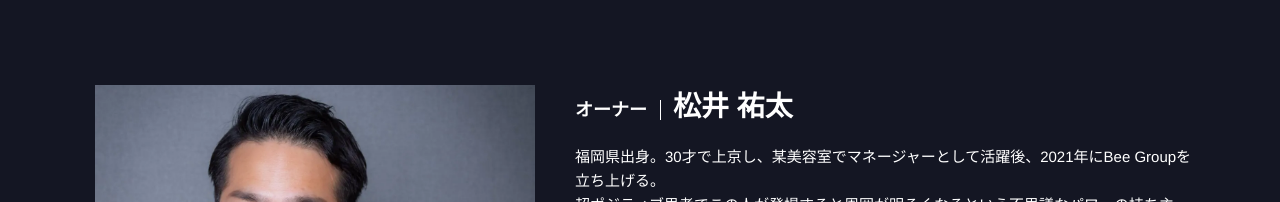
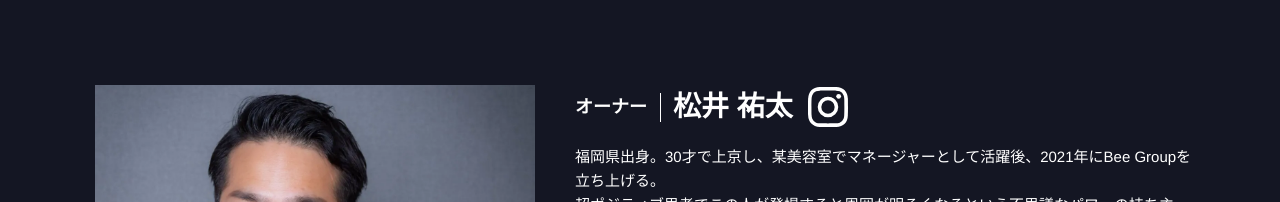
Before and after one commit to kamy0042/bee_group_web, a Next.js app: page /staff in a window 1280 px wide. Shown: the part 665-867 px from the top of the page. Built offline with nearby package versions, Linux system fonts and the light colour scheme.

Commit message:
インスタのリンク先を各スタッフに変更

```diff
--- a/components/template/Footer.js
+++ b/components/template/Footer.js
@@ -37,9 +37,6 @@ const Footer = () => (
                 <a href="https://www.facebook.com/Beedandy.01/" target="_blank">
                     <img src="/img/icon_fb.png" alt="bee_dandy facebook" width="40px" height="40px" />
                 </a>
-                <a href="https://www.instagram.com/beedandy.01_official/" target="_blank">
-                    <img src="/img/icon_ig.svg" alt="bee_dandy instagram" width="40px" height="40px" />
-                </a>
             </div>
             <div className={styles.btn}>
                 <ReserveButton />
--- a/pages/staff/index.js
+++ b/pages/staff/index.js
@@ -6,12 +6,15 @@ import useIsSafari from "../../libs/useIsSafari";
 
 const Staff = () => {
     const isSafari = useIsSafari();
-    const StaffProfile = ({ className, position, staffName, profile, message }) => (
+    const StaffProfile = ({ className, position, staffName, profile, message, url }) => (
         <dl className={`${styles.profile} ${isSafari ? styles[className + "_noWebp"] : styles[className]}`}>
             <div className={styles.profile_body}>
                 <dt className={styles.profile_nameArea}>
                     <span className={styles.profile_position}>{position}</span>
                     <span className={styles.profile_name}>{staffName}</span>
+                    <a href={url} target="_blank">
+                        <img src="/img/icon_ig.svg" alt="bee_dandy instagram" width="40px" height="40px" />
+                    </a>
                 </dt>
                 <dd className={styles.profile_text}>
                     <p>{profile}</p>
@@ -46,6 +49,7 @@ const Staff = () => {
                             staffName="松井 祐太"
                             profile={`福岡県出身。30才で上京し、某美容室でマネージャーとして活躍後、2021年にBee Groupを立ち上げる。\n超ポジティブ思考でこの人が登場すると周囲が明るくなるという不思議なパワーの持ち主。抜群のセンスと高い技術で、お客様の様々なニーズに応え続けている。`}
                             message={`お一人おひとりに「今までで一番いいね！」と言っていただけるよう、その人に合ったヘアスタイル、いや、絶対に似合うヘアスタイルを作り出し、家族、恋人、あなたに関わる方々に満足をご提供します！そのため薄毛や白髪のカバー、多少の無理難題（笑）にも解決策をご提示提案しますので、僕のセンスと技術を信じて、あなたの「こうなりたい！」をぜひお気軽にご相談ください！`}
+                            url="https://www.instagram.com/beedandy_y.matsui_official/"
                         />
                         <section className={styles.voice}>
                             <h2 className={styles.voice_title}>お客様VOICE</h2>
@@ -73,6 +77,7 @@ const Staff = () => {
                             staffName="佐藤 まゆ"
                             profile={`神奈川県出身。さりげなく高度なカット技術を駆使し、繊細で感性豊かなヘアスタイルを創り上げるスキルの持ち主。本人に自覚はないが、存在そのものが人に落ち着きや安心感を与えてしまう人柄と、高い提案力、技術力が、多くの男性から支持を得ている。中でも役職のある方や接客業など人前に立つ職業の方からの指名が多いことからも、その実績は裏付けられている。\n美容師歴：20年\n趣味：猫好き、コメディ映画（詳しい方大歓迎、ぜひ教えてください！）`}
                             message={`ダンディーの中にも優しさを織り交ぜた印象はとても魅力的です。あなたがもともと持っている髪質を活かして、動きのあるゆるふわスタイルからショートカットまで、好感度抜群のあなたに似合うヘアスタイルをご提供します。女性の私から見た魅力的な男性にプロデュースいたしますので、ぜひお気軽にご相談ください。`}
+                            url="https://www.instagram.com/beedandy_m.sato/"
                         />
                         <section className={styles.voice}>
                             <h2 className={styles.voice_title}>お客様VOICE</h2>
--- a/styles/Staff.module.scss
+++ b/styles/Staff.module.scss
@@ -31,6 +31,12 @@
     }
     &_nameArea{
         text-align: center;
+        display: flex;
+        align-items: center;
+        flex-wrap:wrap;
+        & > a {
+            margin-left: 15px;
+        }
     }
     &_position{
         padding-right: 1.25rem;
```
